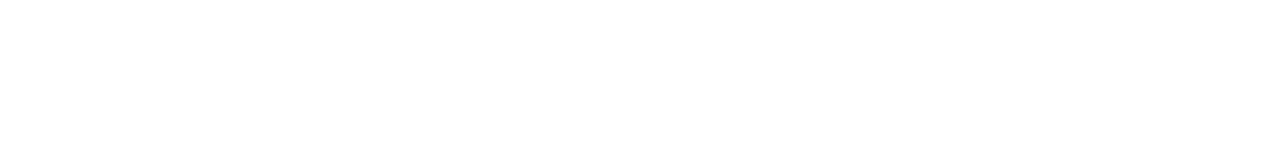
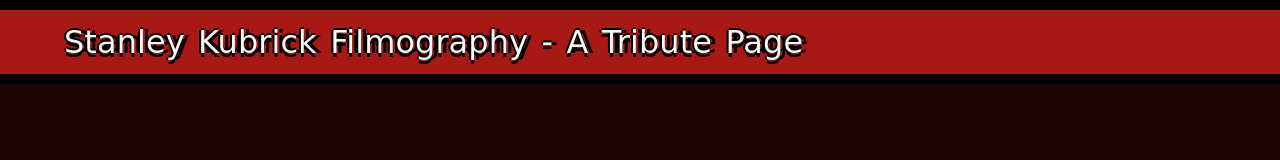
Before and after one commit to LeeConroy1977/html-css-page, a plain HTML site: page index.html in a window 1280 px wide. Drawn offline with Linux system fonts and the light colour scheme.

Commit message:
navbar and styles added

```diff
--- a/index.css
+++ b/index.css
@@ -0,0 +1,37 @@
+* {
+  margin: 0;
+  padding: 0;
+  border: 0;
+}
+
+body {
+  margin: 0 auto;
+  background-color: #1b0505;
+  box-sizing: border-box;
+  height: 100vh;
+  width: 100%;
+}
+
+#nav-bar {
+  display: flex;
+  justify-content: space-between;
+  align-items: center;
+  background-color: #a81815;
+  height: 4em;
+  width: 100%;
+  position: fixed;
+  border-top: 10px solid black;
+  border-bottom: 10px solid black;
+  z-index: 1;
+}
+
+#title {
+  color: rgb(248, 247, 246);
+  font-family: "Road Rage", cursive;
+  font-size: 2em;
+  font-weight: 400;
+  word-spacing: 0.1em;
+  margin-left: 2em;
+  letter-spacing: 0.06px;
+  text-shadow: -2px 0 black, 0 4px black, 5px 0 black, 0 -2px black;
+}
--- a/index.html
+++ b/index.html
@@ -6,5 +6,9 @@
     <link rel="stylesheet" href="./index.css" />
     <title>Document</title>
   </head>
-  <body></body>
+  <body>
+    <nav id="nav-bar">
+      <h1 id="title">Stanley Kubrick Filmography - A Tribute Page</h1>
+    </nav>
+  </body>
 </html>
```
